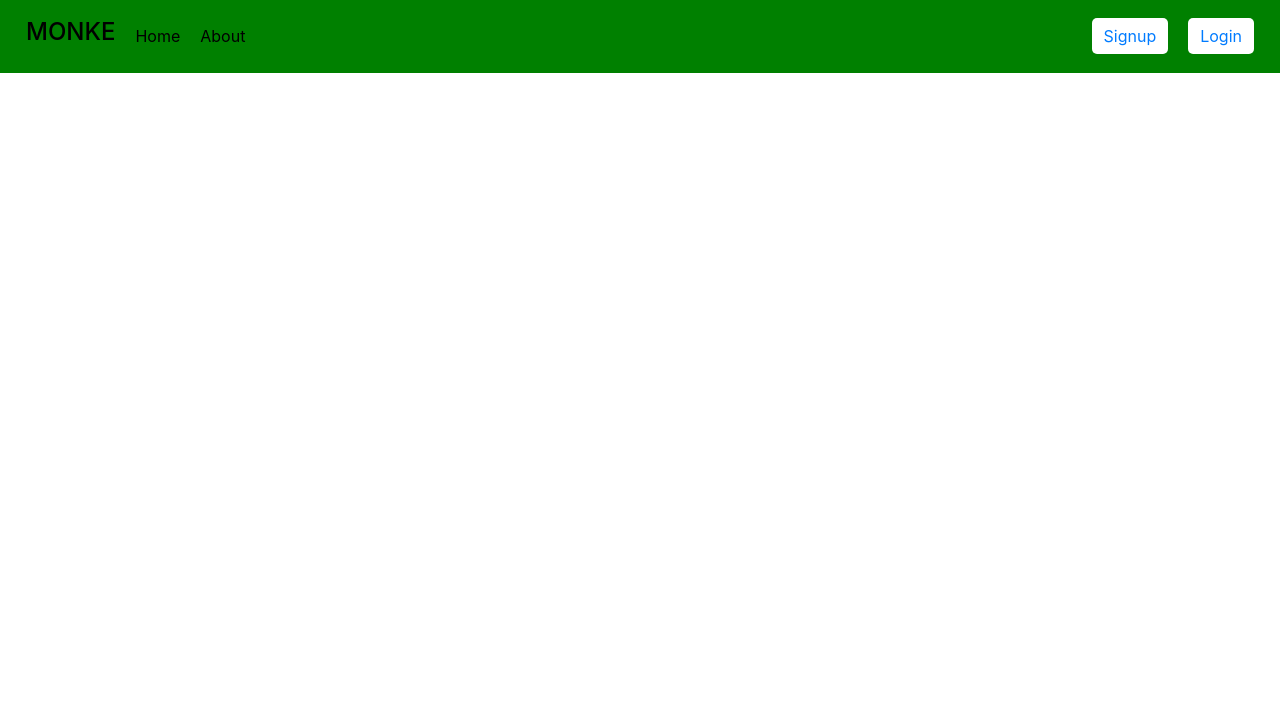
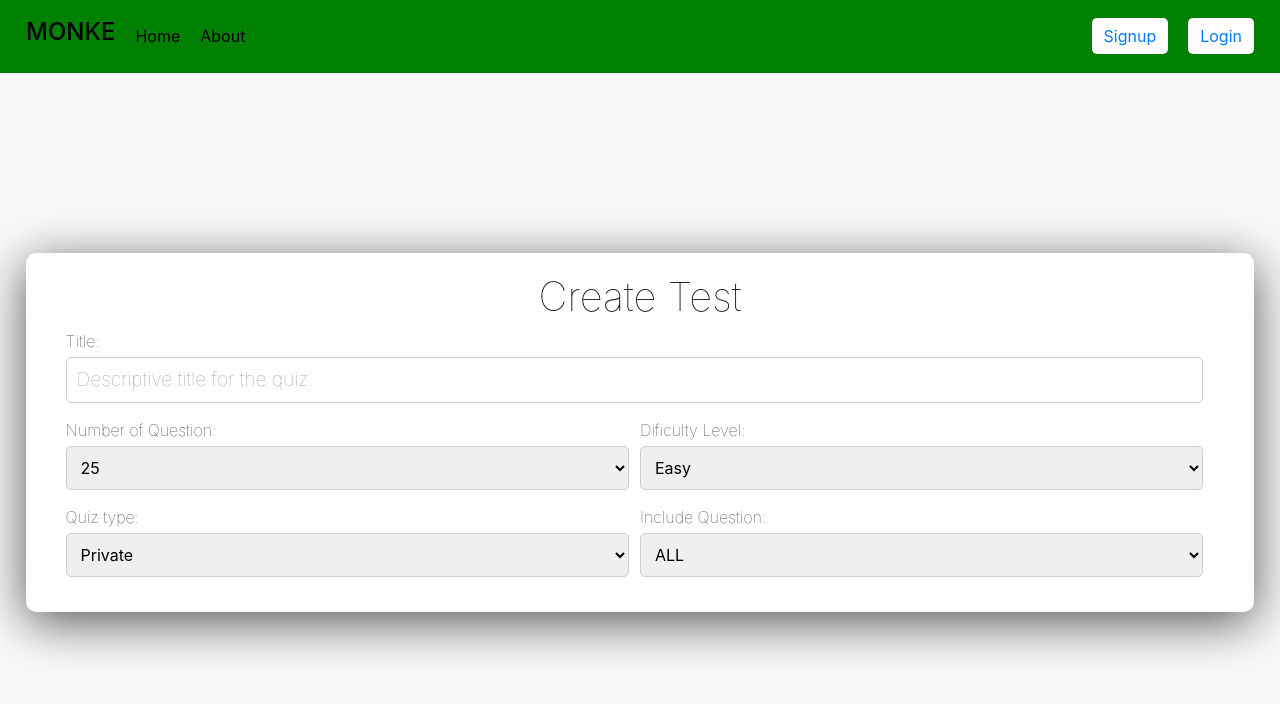
Before and after one commit to Amitsah92/Monke, a React (Create React App) app: page /CreateMonkTest in a window 1280 px wide. Shown: the top 704 px of the page. Built offline with nearby package versions, Linux system fonts and the light colour scheme; what redux-immutable-state-invariant would draw is missing.

Commit message:
API Hosted URL change

```diff
--- a/src/App.js
+++ b/src/App.js
@@ -9,6 +9,7 @@ import RegistorForm from './Containers/Login/RegistorForm';
 import AddQuestion from './Components/addQuestion';
 import {UserContext} from './context';
 import history from "./history";
+import createMonkTest from "./Components/createMonkeTest";
 
 
 export default function App(){
@@ -27,6 +28,7 @@ export default function App(){
             <Route path='/Login' component={login} />
             <Route path='/RegistorForm' component={RegistorForm}/>
             <Route path='/AddQuestion' component={AddQuestion}/>
+            <Route path='/CreateMonkTest' component={createMonkTest}/>
           </Switch>
         </UserContext.Provider>
       </Router>
--- a/src/Components/addQuestion.js
+++ b/src/Components/addQuestion.js
@@ -9,7 +9,6 @@ export default function AddQuestion(){
     const [yourQuestion, setYourQuestion] = useState([]);
     const {user} = useContext(UserContext);
     console.log(user.loggedUser)
-    var resData = []
     useEffect(() =>{
         const bodyParams = {
             Uploadedby: user.loggedUser
@@ -81,9 +80,9 @@ export default function AddQuestion(){
                 alert("oops something went wrong.")
             }
             else{
-                resData = res.data
+                setYourQuestion(res.data)
+                console.log(yourQuestion)
                 console.log(res.config);
-                console.log(resData);
             }
         });
     }
@@ -147,16 +146,16 @@ export default function AddQuestion(){
                             </Form>
                         </Jumbotron>
                         <Jumbotron>
-                            <Row style={{ marginLeft: 50}}>
-                                <h4>List of all available question.</h4>
+                            <Row style={{ marginLeft: 25}}>
+                                <h4><u>List of all available question.</u></h4>
                             </Row>
                             {yourQuestion.map((eachQuestion, index) =>{
                                 return <div>
                                     <p><b>Q. </b>{eachQuestion.question}</p>
-                                    <p>{eachQuestion.option1}</p>
-                                    <p>{eachQuestion.option2}</p>
-                                    <p>{eachQuestion.option3}</p>
-                                    <p>{eachQuestion.option4}</p>
+                                    <p style={{ marginLeft: 25}}><b>A. </b>{eachQuestion.option1}</p>
+                                    <p style={{ marginLeft: 25}}><b>B. </b>{eachQuestion.option2}</p>
+                                    <p style={{ marginLeft: 25}}><b>C. </b>{eachQuestion.option3}</p>
+                                    <p style={{ marginLeft: 25}}><b>D. </b>{eachQuestion.option4}</p>
                                 </div>
                             })
                             }
--- /dev/null
+++ b/src/Components/createMonkTest.css
@@ -0,0 +1,83 @@
+.wrapper {
+    height: 90vh;
+    width: 100%;
+    display: flex;
+    flex-direction: column;
+    justify-content: center;
+    align-items: center;
+    background-color:#F8F9F9 ;
+  }
+
+.form-wrapper {
+  width: 96%;
+  display: flex;
+  flex-direction: column;
+  padding: 20px 40px;
+  border-radius: 10px;
+  box-shadow: 0px 10px 50px #555;
+  background-color: #ffffff;
+}
+
+.custom-form {
+  width: 100%;
+  display: flex;
+  flex-wrap: wrap;
+}
+
+.custom-h1 {
+  text-align: center;
+  width: 100%;
+  color: #111;
+  font-weight: lighter;
+  font-family: -apple-system, BlinkMacSystemFont, "Segoe UI", Roboto, Oxygen,
+      Ubuntu, Cantarell, "Open Sans", "Helvetica Neue", sans-serif;
+}
+
+label {
+  font-size: 1em;
+  margin-bottom: 0.25em;
+  color: #222;
+  font-weight: lighter;
+}
+
+input {
+  padding: 10px 10px;
+  border-radius: 5px;
+  outline: none;
+  border: 1px solid #cfcfcf;
+}
+
+select{
+  padding: 10px 10px;
+  border-radius: 5px;
+  outline: none;
+  border: 1px solid #cfcfcf;
+}
+
+input::placeholder {
+  font-size: 1.2em;
+  font-weight: lighter;
+  color: #999;
+}
+
+.title {
+  margin-right: 1%;
+  width: 100%;
+}
+
+.noOfQuestion{
+  margin-right: 1%;
+  width: 49%;
+}
+
+.difficulty{
+  width: 49%;
+}
+
+.title,
+.noOfQuestion,
+.difficulty {
+  display: flex;
+  flex-direction: column;
+  margin-bottom: 15px;
+}
--- /dev/null
+++ b/src/Components/createMonkeTest.js
@@ -0,0 +1,62 @@
+import React, {useContext, useEffect, useState} from 'react';
+import { Container, Row, Col, Button, Form, FormGroup, Label, Input} from 'reactstrap';
+import {Jumbotron} from 'react-bootstrap';
+import axios from 'axios';
+import { UserContext } from '../context';
+import './createMonkTest.css';
+
+export default function CreateMonkTest(){
+    const onFormSubmit = (e) => {
+        e.preventDefault();
+    }
+    return(
+        <div className="wrapper">
+            <div className="form-wrapper">
+                <h1 className="custom-h1">Create Test</h1>
+                <form className="custom-form" onSubmit ={onFormSubmit}>
+                    <div className="title">
+                    <label>Title:</label>
+                    <input
+                    placeholder="Descriptive title for the quiz."
+                    type="text"
+                    name="title"
+                    />
+                    </div>
+                    <div className="noOfQuestion">
+                    <label>Number of Question:</label>
+                    <select>
+                        <option selected value="verySmall">25</option>
+                        <option value="small">40</option>
+                        <option value="medium">50</option>
+                        <option value="large">60</option>
+                        <option value="varylarge">75</option>
+                        <option value="extralarge">100</option>
+                    </select>
+                    </div>
+                    <div className="difficulty">
+                    <label>Dificulty Level:</label>
+                    <select>
+                        <option selected value="easy">Easy</option>
+                        <option value="moderate">Moderate</option>
+                        <option value="hard">Hard</option>
+                    </select>
+                    </div>
+                    <div className="noOfQuestion">
+                    <label>Quiz type:</label>
+                    <select>
+                        <option selected value="private">Private</option>
+                        <option value="public">Public</option>
+                    </select>
+                    </div>
+                    <div className="difficulty">
+                    <label>Include Question:</label>
+                    <select>
+                        <option selected value="all">ALL</option>
+                        <option value="mine">Only uploaded by me</option>
+                    </select>
+                    </div>
+                </form>
+            </div>
+        </div>
+    )
+}
--- a/src/Containers/Header/Home.js
+++ b/src/Containers/Header/Home.js
@@ -40,6 +40,11 @@ export default function Home(){
                     <Col xs={3}>
                     <Jumbotron style={{textAlign: 'center'}}>
                     <h3>Create your own test.</h3>
+                    <div>
+                        <Link to = "/CreateMonkTest">
+                        <Button>Add</Button>
+                        </Link>
+                    </div>
                     </Jumbotron>
                     </Col>
                     <Col xs={3}>
--- a/src/Containers/Login/RegistorForm.js
+++ b/src/Containers/Login/RegistorForm.js
@@ -19,7 +19,7 @@ const RegistorForm = (props) => {
                 passWord: data.get('password')
             }
             console.log(JSON.stringify(user));
-            const url = 'http://localhost:9000/user'
+            const url = 'https://floating-badlands-28885.herokuapp.com/user'
             const headers = {
                 'Content-Type': 'apllication/json'
             }
```
